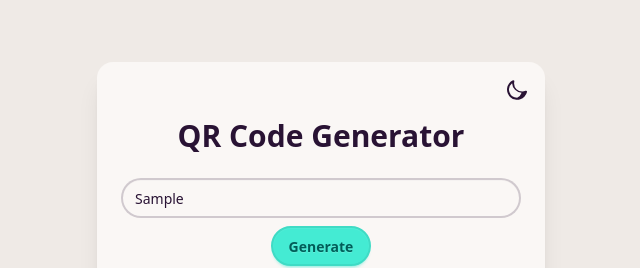
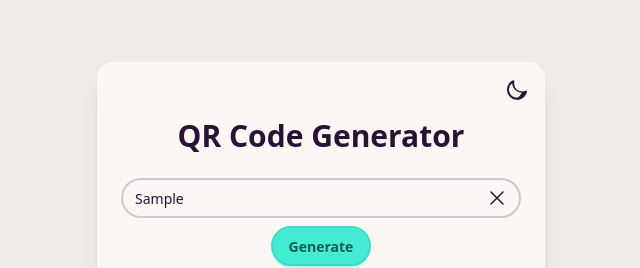
Before and after one commit to s0ci4lx/QR-Code, a Vue app: page / in a window 1280 px wide. Both pictures are taken after typing "Sample" into the empty fields and a click on the button "Generate". Shown: the top 268 px of the page, without its empty margins (319-959 px from the left). Built offline with nearby package versions, Linux system fonts and the light colour scheme.

Commit message:
Add clear btn in input

```diff
--- a/src/App.vue
+++ b/src/App.vue
@@ -7,7 +7,7 @@ const text = ref("");
 const qrCodeDataUrl = ref("");
 const errorMessage = ref("");
 const isLoading = ref(false);
-const theme = ref('cupcake'); // State สำหรับสลับ Theme (ค่าเริ่มต้นคือ 'cupcake')
+const theme = ref("cupcake"); // State สำหรับสลับ Theme (ค่าเริ่มต้นคือ 'cupcake')
 
 // --- Functions ---
 
@@ -40,12 +40,27 @@ const generateQR = async () => {
   }
 };
 
-// Function to download the QR Code
+// Function to download the QR Code (ปรับปรุงให้มีวันที่และเวลา)
 const downloadQR = () => {
   if (!qrCodeDataUrl.value) return;
+
+  // 1. สร้าง object Date เพื่อดึงเวลาปัจจุบัน
+  const now = new Date();
+
+  // 2. ดึงค่า ปี, เดือน, วัน, ชั่วโมง, นาที และทำให้เป็นเลข 2 หลักเสมอ (เช่น 09, 05)
+  const year = now.getFullYear();
+  const month = String(now.getMonth() + 1).padStart(2, "0"); // getMonth() เริ่มจาก 0 เลยต้อง +1
+  const day = String(now.getDate()).padStart(2, "0");
+  const hours = String(now.getHours()).padStart(2, "0");
+  const minutes = String(now.getMinutes()).padStart(2, "0");
+
+  // 3. ประกอบร่างชื่อไฟล์ตาม format ที่ต้องการ
+  const filename = `qrcode-${year}${month}${day}-${hours}${minutes}.png`;
+
+  // 4. สร้าง Link สำหรับดาวน์โหลดโดยใช้ชื่อไฟล์ใหม่
   const link = document.createElement("a");
   link.href = qrCodeDataUrl.value;
-  link.download = "qrcode.png";
+  link.download = filename; // <-- ใช้ชื่อไฟล์แบบไดนามิก
   document.body.appendChild(link);
   link.click();
   document.body.removeChild(link);
@@ -60,14 +75,35 @@ const createNew = () => {
 </script>
 
 <template>
-  <div :data-theme="theme" class="min-h-screen bg-base-200 flex items-center justify-center p-4">
+  <div
+    :data-theme="theme"
+    class="min-h-screen bg-base-200 flex items-center justify-center p-4"
+  >
     <div class="card w-full max-w-md bg-base-100 shadow-xl">
       <div class="card-body items-center text-center">
-
         <label class="swap swap-rotate absolute top-4 right-4">
-          <input type="checkbox" @change="theme = theme === 'cupcake' ? 'forest' : 'cupcake'" />
-          <svg class="swap-on fill-current w-6 h-6" xmlns="http://www.w3.org/2000/svg" viewBox="0 0 24 24"><path d="M5.64,17l-.71.71a1,1,0,0,0,0,1.41,1,1,0,0,0,1.41,0l.71-.71A1,1,0,0,0,5.64,17ZM5,12a1,1,0,0,0-1-1H3a1,1,0,0,0,0,2H4A1,1,0,0,0,5,12Zm7-7a1,1,0,0,0,1-1V3a1,1,0,0,0-2,0V4A1,1,0,0,0,12,5ZM5.64,7.05a1,1,0,0,0,.7.29,1,1,0,0,0,.71-.29l.71-.71A1,1,0,0,0,7.05,5.64l-.71.71A1,1,0,0,0,5.64,7.05ZM18.36,17A1,1,0,0,0,17,18.36l.71.71a1,1,0,0,0,1.41,0,1,1,0,0,0,0-1.41ZM20,12a1,1,0,0,0-1-1H18a1,1,0,0,0,0,2h1A1,1,0,0,0,20,12ZM17,5.64a1,1,0,0,0-.71-.29,1,1,0,0,0-.7.29l-.71.71a1,1,0,1,0,1.41,1.41l.71-.71A1,1,0,0,0,17,5.64ZM12,15a3,3,0,1,0,0-6A3,3,0,0,0,12,15Zm0,2a5,5,0,1,0,0-10A5,5,0,0,0,12,17Z"/></svg>
-          <svg class="swap-off fill-current w-6 h-6" xmlns="http://www.w3.org/2000/svg" viewBox="0 0 24 24"><path d="M21.64,13a1,1,0,0,0-1.05-.14,8.05,8.05,0,0,1-3.37.73A8.15,8.15,0,0,1,9.08,5.49a8.59,8.59,0,0,1,.25-2A1,1,0,0,0,8,2.36,10.14,10.14,0,1,0,22,14.05,1,1,0,0,0,21.64,13Zm-9.5,6.69A8.14,8.14,0,0,1,7.08,5.22a10.14,10.14,0,0,0,9.57,9.57A8.14,8.14,0,0,1,12.14,19.69Z"/></svg>
+          <input
+            type="checkbox"
+            @change="theme = theme === 'cupcake' ? 'forest' : 'cupcake'"
+          />
+          <svg
+            class="swap-on fill-current w-6 h-6"
+            xmlns="http://www.w3.org/2000/svg"
+            viewBox="0 0 24 24"
+          >
+            <path
+              d="M5.64,17l-.71.71a1,1,0,0,0,0,1.41,1,1,0,0,0,1.41,0l.71-.71A1,1,0,0,0,5.64,17ZM5,12a1,1,0,0,0-1-1H3a1,1,0,0,0,0,2H4A1,1,0,0,0,5,12Zm7-7a1,1,0,0,0,1-1V3a1,1,0,0,0-2,0V4A1,1,0,0,0,12,5ZM5.64,7.05a1,1,0,0,0,.7.29,1,1,0,0,0,.71-.29l.71-.71A1,1,0,0,0,7.05,5.64l-.71.71A1,1,0,0,0,5.64,7.05ZM18.36,17A1,1,0,0,0,17,18.36l.71.71a1,1,0,0,0,1.41,0,1,1,0,0,0,0-1.41ZM20,12a1,1,0,0,0-1-1H18a1,1,0,0,0,0,2h1A1,1,0,0,0,20,12ZM17,5.64a1,1,0,0,0-.71-.29,1,1,0,0,0-.7.29l-.71.71a1,1,0,1,0,1.41,1.41l.71-.71A1,1,0,0,0,17,5.64ZM12,15a3,3,0,1,0,0-6A3,3,0,0,0,12,15Zm0,2a5,5,0,1,0,0-10A5,5,0,0,0,12,17Z"
+            />
+          </svg>
+          <svg
+            class="swap-off fill-current w-6 h-6"
+            xmlns="http://www.w3.org/2000/svg"
+            viewBox="0 0 24 24"
+          >
+            <path
+              d="M21.64,13a1,1,0,0,0-1.05-.14,8.05,8.05,0,0,1-3.37.73A8.15,8.15,0,0,1,9.08,5.49a8.59,8.59,0,0,1,.25-2A1,1,0,0,0,8,2.36,10.14,10.14,0,1,0,22,14.05,1,1,0,0,0,21.64,13Zm-9.5,6.69A8.14,8.14,0,0,1,7.08,5.22a10.14,10.14,0,0,0,9.57,9.57A8.14,8.14,0,0,1,12.14,19.69Z"
+            />
+          </svg>
         </label>
 
         <h1 class="card-title text-3xl mb-4 mt-8">QR Code Generator</h1>
@@ -75,13 +111,42 @@ const createNew = () => {
         <form @submit.prevent="generateQR" class="w-full">
           <div class="form-control">
             <div class="input-group">
-              <input
-                v-model="text"
-                type="text"
-                placeholder="Enter text or URL..."
-                class="input input-bordered w-full"
-              />
-              <button type="submit" class="btn btn-primary mt-2" :disabled="isLoading">
+              <div class="relative w-full">
+                <input
+                  v-model="text"
+                  type="text"
+                  placeholder="Enter text or URL..."
+                  class="input input-bordered w-full pr-10"
+                />
+
+                <button
+                  v-if="text"
+                  @click.prevent="text = ''"
+                  type="button"
+                  class="btn btn-ghost btn-sm btn-circle absolute top-1/2 right-2 -translate-y-1/2"
+                >
+                  <svg
+                    xmlns="http://www.w3.org/2000/svg"
+                    fill="none"
+                    viewBox="0 0 24 24"
+                    stroke-width="1.5"
+                    stroke="currentColor"
+                    class="w-6 h-6"
+                  >
+                    <path
+                      stroke-linecap="round"
+                      stroke-linejoin="round"
+                      d="M6 18 18 6M6 6l12 12"
+                    />
+                  </svg>
+                </button>
+              </div>
+
+              <button
+                type="submit"
+                class="btn btn-primary mt-2"
+                :disabled="isLoading"
+              >
                 <span v-if="isLoading" class="loading loading-spinner"></span>
                 <span v-else>Generate</span>
               </button>
@@ -91,7 +156,10 @@ const createNew = () => {
 
         <p v-if="errorMessage" class="text-error mt-2">{{ errorMessage }}</p>
 
-        <div v-if="qrCodeDataUrl" class="mt-2 flex flex-col items-center gap-4 w-full">
+        <div
+          v-if="qrCodeDataUrl"
+          class="mt-2 flex flex-col items-center gap-4 w-full"
+        >
           <img
             :src="qrCodeDataUrl"
             alt="Generated QR Code"
@@ -107,21 +175,34 @@ const createNew = () => {
           </div>
         </div>
 
-        <div v-else class="hero my-6">
+        <div v-else class="hero my-4">
           <div class="hero-content text-center text-base-content/60">
             <div class="max-w-md">
-              <svg xmlns="http://www.w3.org/2000/svg" fill="none" viewBox="0 0 24 24" stroke-width="1.5" stroke="currentColor" class="w-16 h-16 mx-auto mb-4">
-                <path stroke-linecap="round" stroke-linejoin="round" d="M3.75 4.875c0-1.036.84-1.875 1.875-1.875h4.5c1.036 0 1.875.84 1.875 1.875v4.5c0 1.036-.84 1.875-1.875 1.875h-4.5A1.875 1.875 0 0 1 3.75 9.375v-4.5ZM3.75 14.625c0-1.036.84-1.875 1.875-1.875h4.5c1.036 0 1.875.84 1.875 1.875v4.5c0 1.036-.84 1.875-1.875 1.875h-4.5A1.875 1.875 0 0 1 3.75 19.125v-4.5ZM13.5 4.875c0-1.036.84-1.875 1.875-1.875h4.5c1.036 0 1.875.84 1.875 1.875v4.5c0 1.036-.84 1.875-1.875 1.875h-4.5A1.875 1.875 0 0 1 13.5 9.375v-4.5ZM13.5 14.625c0-1.036.84-1.875 1.875-1.875h4.5c1.036 0 1.875.84 1.875 1.875v4.5c0 1.036-.84 1.875-1.875 1.875h-4.5A1.875 1.875 0 0 1 13.5 19.125v-4.5Z" />
+              <svg
+                xmlns="http://www.w3.org/2000/svg"
+                fill="none"
+                viewBox="0 0 24 24"
+                stroke-width="1.5"
+                stroke="currentColor"
+                class="w-16 h-16 mx-auto mb-4"
+              >
+                <path
+                  stroke-linecap="round"
+                  stroke-linejoin="round"
+                  d="M3.75 4.875c0-1.036.84-1.875 1.875-1.875h4.5c1.036 0 1.875.84 1.875 1.875v4.5c0 1.036-.84 1.875-1.875 1.875h-4.5A1.875 1.875 0 0 1 3.75 9.375v-4.5ZM3.75 14.625c0-1.036.84-1.875 1.875-1.875h4.5c1.036 0 1.875.84 1.875 1.875v4.5c0 1.036-.84 1.875-1.875 1.875h-4.5A1.875 1.875 0 0 1 3.75 19.125v-4.5ZM13.5 4.875c0-1.036.84-1.875 1.875-1.875h4.5c1.036 0 1.875.84 1.875 1.875v4.5c0 1.036-.84 1.875-1.875 1.875h-4.5A1.875 1.875 0 0 1 13.5 9.375v-4.5ZM13.5 14.625c0-1.036.84-1.875 1.875-1.875h4.5c1.036 0 1.875.84 1.875 1.875v4.5c0 1.036-.84 1.875-1.875 1.875h-4.5A1.875 1.875 0 0 1 13.5 19.125v-4.5Z"
+                />
               </svg>
-              <p>Enter text or a URL above to generate your QR code instantly.</p>
+              <p>
+                Enter text or a URL above to generate your QR code instantly.
+              </p>
             </div>
           </div>
         </div>
 
         <p class="mt-8 text-sm text-base-content/60">
-          Crafted by <span class="font-bold text-base-content">Witchapol L.</span>
+          Crafted by
+          <span class="font-bold text-base-content">Witchapol L.</span>
         </p>
-
       </div>
     </div>
   </div>
```
